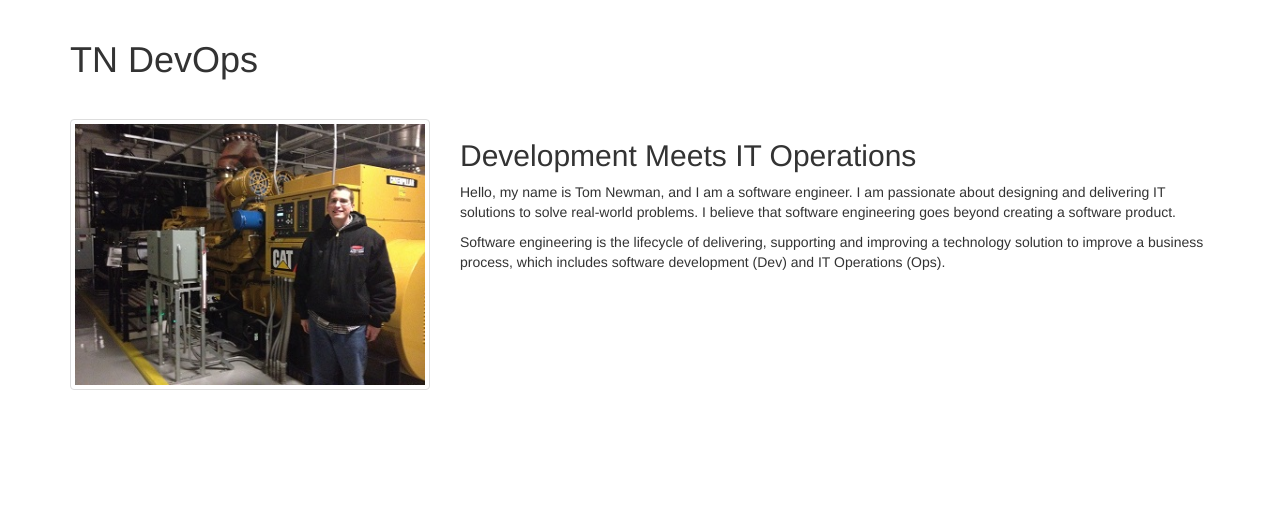
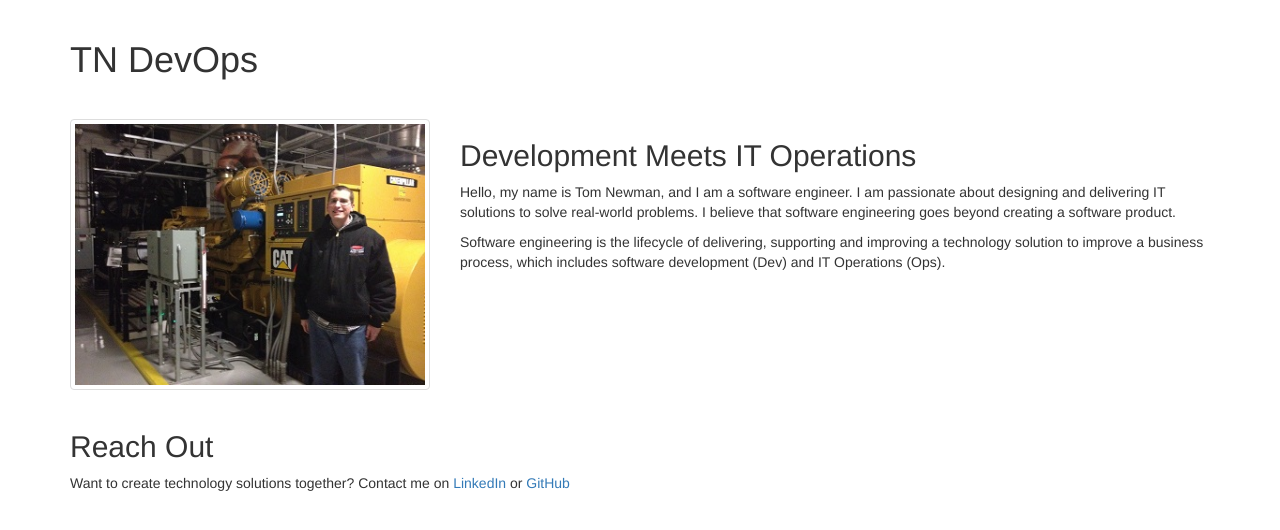
Before and after one commit to tnewman/tnewman.github.io, a plain HTML site: page index.html in a window 1280 px wide. Drawn offline with nearby package versions, Linux system fonts and the light colour scheme.

Commit message:
Contact info.

```diff
--- a/index.html
+++ b/index.html
@@ -31,6 +31,14 @@
 						development (Dev) and IT Operations (Ops).
 					</p>
 				</div>
+				<div class="col-md-12">
+					<h2>Reach Out</h2>
+					<p>
+						Want to create technology solutions together? Contact me on
+						<a href="https://www.linkedin.com/in/thomasjnewman">LinkedIn</a> or
+						<a href="https://github.com/tnewman">GitHub</a>
+					</p>
+				</div>
 			</div>
 		</div>
 	</body>
```
